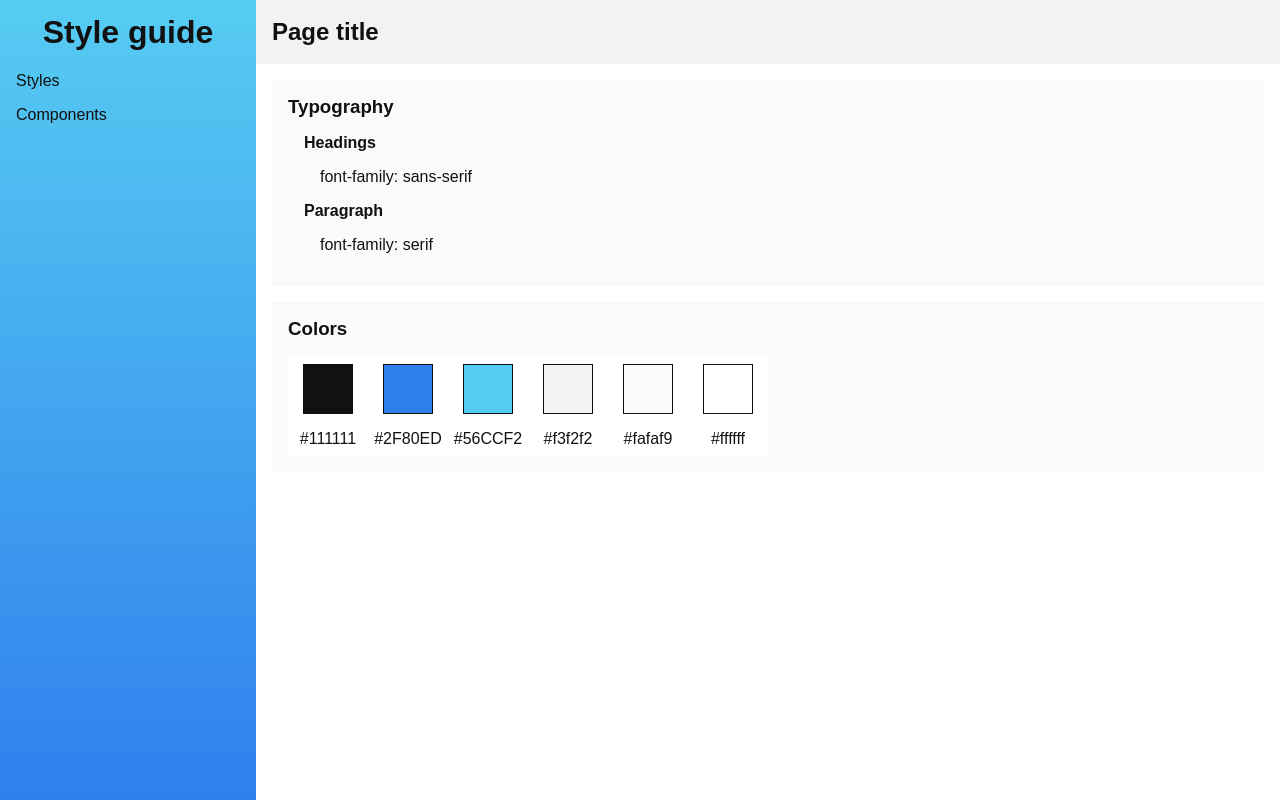
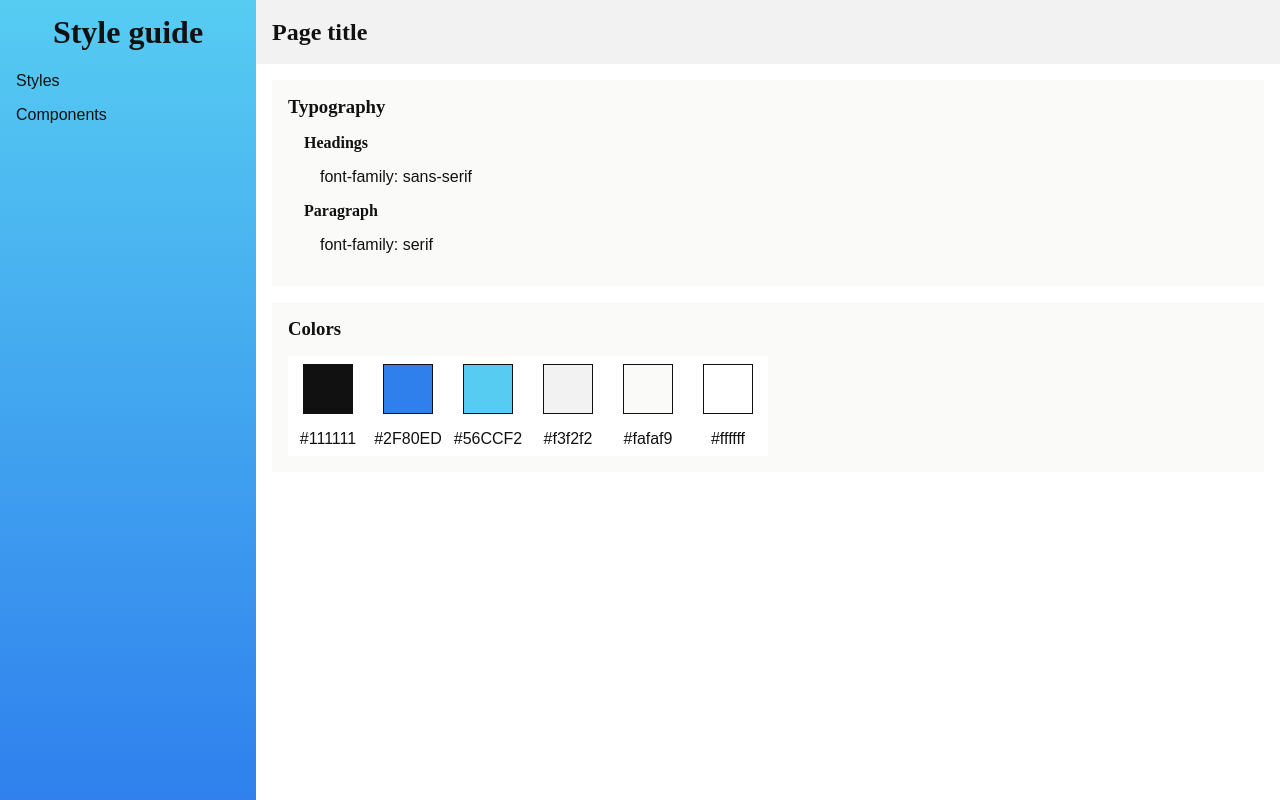
Before and after one commit to balinttamas87/styleguide, a React (Create React App) app: page /styles in a window 1280 px wide. Built offline with nearby package versions, Linux system fonts and the light colour scheme.

Commit message:
Add appropriate CSS classes for headings in JSX

```diff
--- a/src/components/colors/Colors.js
+++ b/src/components/colors/Colors.js
@@ -7,7 +7,7 @@ const colors = ["111111", "2F80ED", "56CCF2", "f3f2f2", "fafaf9","ffffff"];
 export default () => (
 	<div className="colors-wrapper">
 		<section className="colors-section">
-			<h3 className="colors-heading">Colors</h3>
+			<h3 className="colors-heading h3">Colors</h3>
 			<ul className="colors-list">
 				{
 					colors.map((hex) => <Color hexValue={hex}/>)
--- a/src/components/mainPage/MainPage.js
+++ b/src/components/mainPage/MainPage.js
@@ -8,7 +8,7 @@ import {Route} from "react-router-dom";
 export default () => (
 		<div className="main-page-wrapper">
 			<header className="main-page-header">
-				<h2 className="main-page-heading">Page title</h2>
+				<h2 className="main-page-heading h2">Page title</h2>
 			</header>
 			<div className="main-page-content-wrapper">
 				<Route exact path="/" component={Guidelines}/>
--- a/src/components/sidePanel/SidePanel.js
+++ b/src/components/sidePanel/SidePanel.js
@@ -8,7 +8,7 @@ class SidePanel extends React.Component {
 			<div className="side-panel-wrapper">
 				<Link to="/" className="side-panel-header-link">
 					<header className="side-panel-header">
-						<h1 className="main-heading">Style guide</h1>
+						<h1 className="main-heading h1">Style guide</h1>
 					</header>
 				</Link>
 				<nav className="side-panel-nav">
--- a/src/components/typography/Typography.js
+++ b/src/components/typography/Typography.js
@@ -5,16 +5,16 @@ import Spacer from "../spacer/Spacer";
 export default () => (
 	<div className="typography-wrapper">
 		<section className="typography-section">
-			<h3>Typography</h3>
+			<h3 className="h3">Typography</h3>
 			<ul className="typography-list">
 				<li>
-					<h4>Headings</h4>
+					<h4 className="h4">Headings</h4>
 					<Spacer/>
 					<p className="font-family-item">font-family: sans-serif</p>
 				</li>
 				<Spacer/>
 				<li>
-					<h4>Paragraph</h4>
+					<h4 className="h4">Paragraph</h4>
 					<Spacer/>
 					<p className="font-family-item">font-family: serif</p>
 				</li>
```
